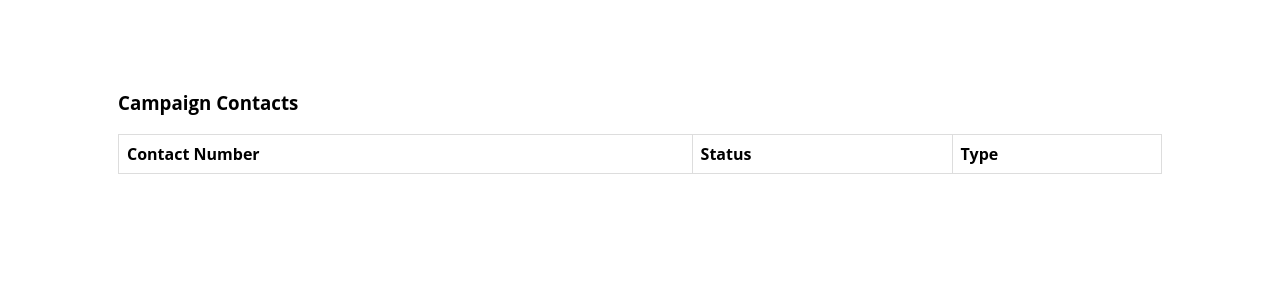
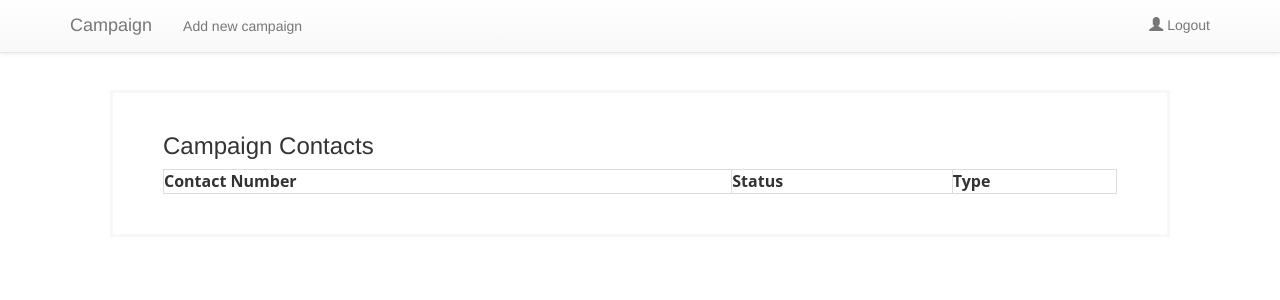
Before and after one commit to Kiran995/campaign_yipl, a Flask app: page /getContacts in a window 1280 px wide. Shown: the top 300 px of the page. Run offline with Flask 2, Linux system fonts and the light colour scheme; data that the repository does not hold is empty; some libraries are stand-ins or nearby versions.

Commit message:
bootstrap code added

```diff
--- /dev/null
+++ b/static/custom_number.css
@@ -0,0 +1,23 @@
+.main{
+    margin-top: 90px;
+    margin-left: 110px;
+    margin-right: 110px;
+    border: solid #f7f7f9;
+    padding: 50px;
+    padding-top: 20px;
+    padding-bottom: 40px;
+    margin-bottom: 50px;
+}
+
+table {
+    font-family: "open sans", sans-serif;
+    border-collapse: collapse;
+    width: 100%;
+}
+
+td, th {
+    border: 1px solid #dddddd;
+    text-align: left;
+    padding: 8px;
+    font-size: 16px;
+}
--- a/templates/contact_details.html
+++ b/templates/contact_details.html
@@ -2,11 +2,38 @@
 
 <html>
     <head>
-        <link rel="stylesheet" type="text/css" href="./static/style.css">
+        <meta charset="utf-8">
+        <meta http-equiv="X-UA-Compatible" content="IE=edge">
+        <meta name="viewport" content="width=device-width, initial-scale=1">
+        <link rel="stylesheet" type="text/css" href="./static/custom_number.css">
+        <link rel="stylesheet" href="https://maxcdn.bootstrapcdn.com/bootstrap/3.3.7/css/bootstrap.min.css" integrity="sha384-BVYiiSIFeK1dGmJRAkycuHAHRg32OmUcww7on3RYdg4Va+PmSTsz/K68vbdEjh4u" crossorigin="anonymous">
+
+        <!-- Optional theme -->
+        <link rel="stylesheet" href="https://maxcdn.bootstrapcdn.com/bootstrap/3.3.7/css/bootstrap-theme.min.css" integrity="sha384-rHyoN1iRsVXV4nD0JutlnGaslCJuC7uwjduW9SVrLvRYooPp2bWYgmgJQIXwl/Sp" crossorigin="anonymous">
+        <script src="https://ajax.googleapis.com/ajax/libs/jquery/3.3.1/jquery.min.js"></script>
+        <!-- Latest compiled and minified JavaScript -->
+        <script src="https://maxcdn.bootstrapcdn.com/bootstrap/3.3.7/js/bootstrap.min.js" integrity="sha384-Tc5IQib027qvyjSMfHjOMaLkfuWVxZxUPnCJA7l2mCWNIpG9mGCD8wGNIcPD7Txa" crossorigin="anonymous"></script>
+
         <title>Contact Detail</title>
+
     </head>
 
     <body>
+         <nav class="navbar navbar-default navbar-fixed-top">
+            <div class="container">
+                <div class="navbar-header">
+                    <a class="navbar-brand" href="{{url_for('index')}}">Campaign</a>
+                </div>
+                <div id="navbar" class="navbar-collapse collapse">
+                    <ul class="nav navbar-nav">
+                        <li><a class="btn" href="{{ url_for('add') }}">Add new campaign</a></li>
+                    </ul>
+                    <ul class="nav navbar-nav navbar-right">
+                        <li><a href='/logout'><span class="glyphicon glyphicon-user"></span>&nbspLogout</a></li>
+                    </ul>
+                </div><!--/.nav-collapse -->
+            </div>
+        </nav>
         <div class="main">
 
             {% for data in campaign %}
```
